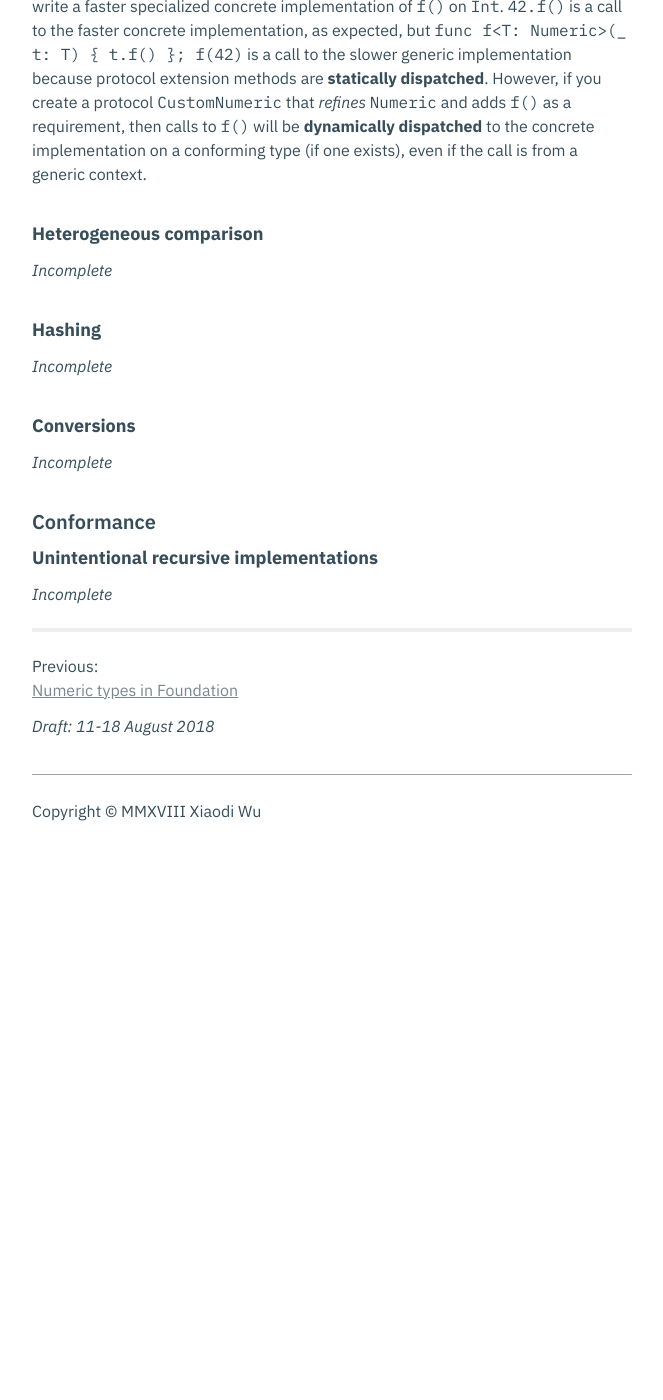
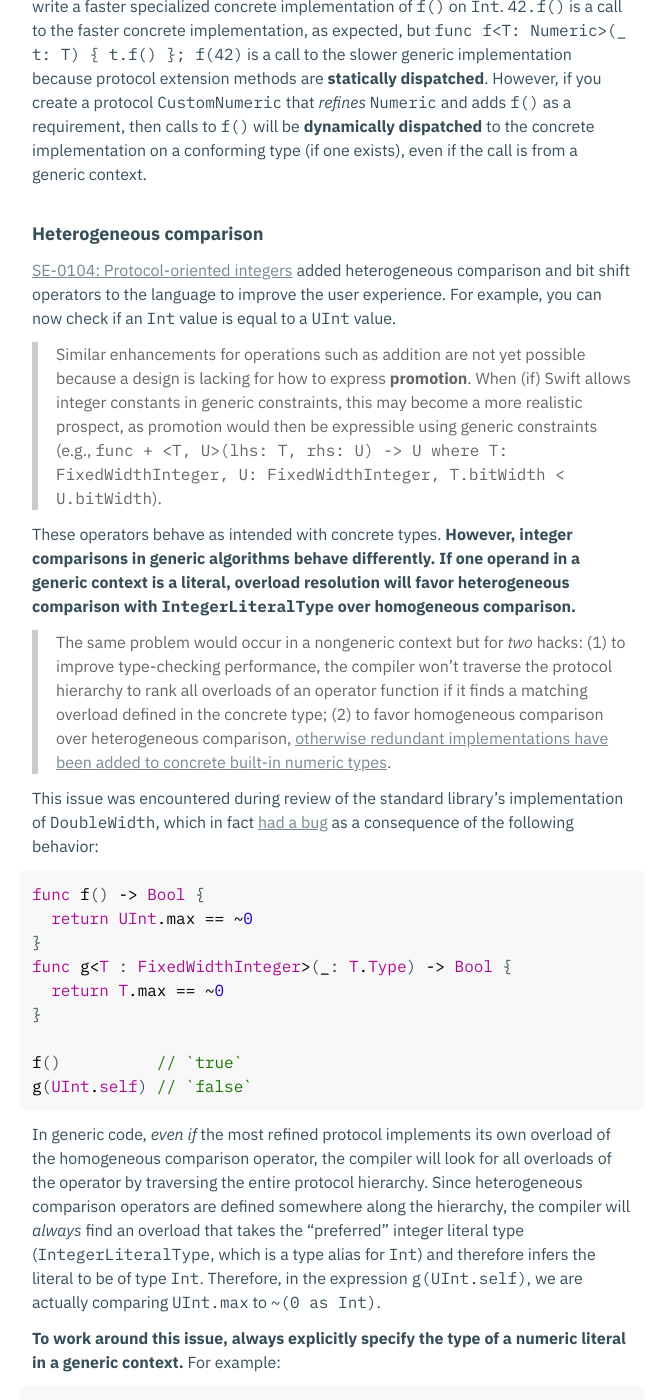
Before and after one commit to xwu/xwu-swift-numerics, a Jekyll site: the page built from numeric-protocols.md, in a window 1280 px wide and 1400 px high, scrolled down 4472 px. Shown: the whole window, without its empty margins (308-971 px from the left). Built offline with Jekyll 4.4.1, drawn with Linux system fonts in a browser that asks for light colours; our own code applies the rules of GitHub Pages for plain Markdown files; before the commit the page ends 5319 px from its top, so only the background shows below that; some of the changed text lies outside the part shown.

Commit message:
Update numeric-protocols.md

````diff
--- a/numeric-protocols.md
+++ b/numeric-protocols.md
@@ -212,7 +212,79 @@ exists), even if the call is from a generic context.
 
 ### Heterogeneous comparison
 
-_Incomplete_
+[SE-0104: Protocol-oriented integers][ref 9-4] added heterogeneous comparison
+and bit shift operators to the language to improve the user experience. For
+example, you can now check if an `Int` value is equal to a `UInt` value.
+
+> Similar enhancements for operations such as addition are not yet possible
+> because a design is lacking for how to express __promotion__. When (if) Swift
+> allows integer constants in generic constraints, this may become a more
+> realistic prospect, as promotion would then be expressible using generic
+> constraints (e.g., `func + <T, U>(lhs: T, rhs: U) -> U where T: FixedWidthInteger, U: FixedWidthInteger, T.bitWidth < U.bitWidth`).
+
+These operators behave as intended with concrete types. __However, integer
+comparisons in generic algorithms behave differently. If one operand in a
+generic context is a literal, overload resolution will favor heterogeneous
+comparison with `IntegerLiteralType` over homogeneous comparison.__
+
+> The same problem would occur in a nongeneric context but for _two_ hacks: (1)
+> to improve type-checking performance, the compiler won't traverse the protocol
+> hierarchy to rank all overloads of an operator function if it finds a matching
+> overload defined in the concrete type; (2) to favor homogeneous comparison
+> over heterogeneous comparison, [otherwise redundant implementations have been
+> added to concrete built-in numeric types][ref 23-4].
+
+This issue was encountered during review of the standard library's
+implementation of `DoubleWidth`, which in fact [had a bug][ref 23-5] as a
+consequence of the following behavior:
+
+```swift
+func f() -> Bool {
+  return UInt.max == ~0
+}
+func g<T : FixedWidthInteger>(_: T.Type) -> Bool {
+  return T.max == ~0
+}
+
+f()          // `true`
+g(UInt.self) // `false`
+```
+
+In generic code, _even if_ the most refined protocol implements its own overload
+of the homogeneous comparison operator, the compiler will look for all overloads
+of the operator by traversing the entire protocol hierarchy. Since heterogeneous
+comparison operators are defined somewhere along the hierarchy, the compiler
+will _always_ find an overload that takes the "preferred" integer literal type
+(`IntegerLiteralType`, which is a type alias for `Int`) and therefore infers the
+literal to be of type `Int`. Therefore, in the expression `g(UInt.self)`, we are
+actually comparing `UInt.max` to `~(0 as Int)`.
+
+__To work around this issue, always explicitly specify the type of a numeric
+literal in a generic context.__ For example:
+
+```swift
+func h<T : FixedWidthInteger>(_: T.Type) -> Bool {
+  return T.max == ~(0 as T)
+}
+h(UInt.self) // `true`
+```
+
+> Heterogeneous comparison is also planned for floating-point types. However,
+> until the issue described above is resolved, adding heterogeneous comparison
+> would cause new unexpected results:
+>
+> ```swift
+> func isOnePointTwo<T: BinaryFloatingPoint>(_ value: T) -> Bool {
+>   return value == 1.2
+> }
+>
+> isOnePointTwo(1.2 as Float80)
+> // Currently `true`.
+> // Would be `false` when heterogeneous comparison is implemented.
+> ```
+
+[ref 23-4]: https://github.com/apple/swift/pull/9909
+[ref 23-5]: https://github.com/apple/swift/pull/9367#discussion_r118612475
 
 ### Hashing
 
@@ -239,4 +311,4 @@ _Incomplete_
 Previous:
 [Numeric types in Foundation](numeric-types-in-foundation.md)
 
-_Draft: 11-18 August 2018_
+_Draft: 11-19 August 2018_
````
Also changed, not shown: README.md (+1 -1 lines).
